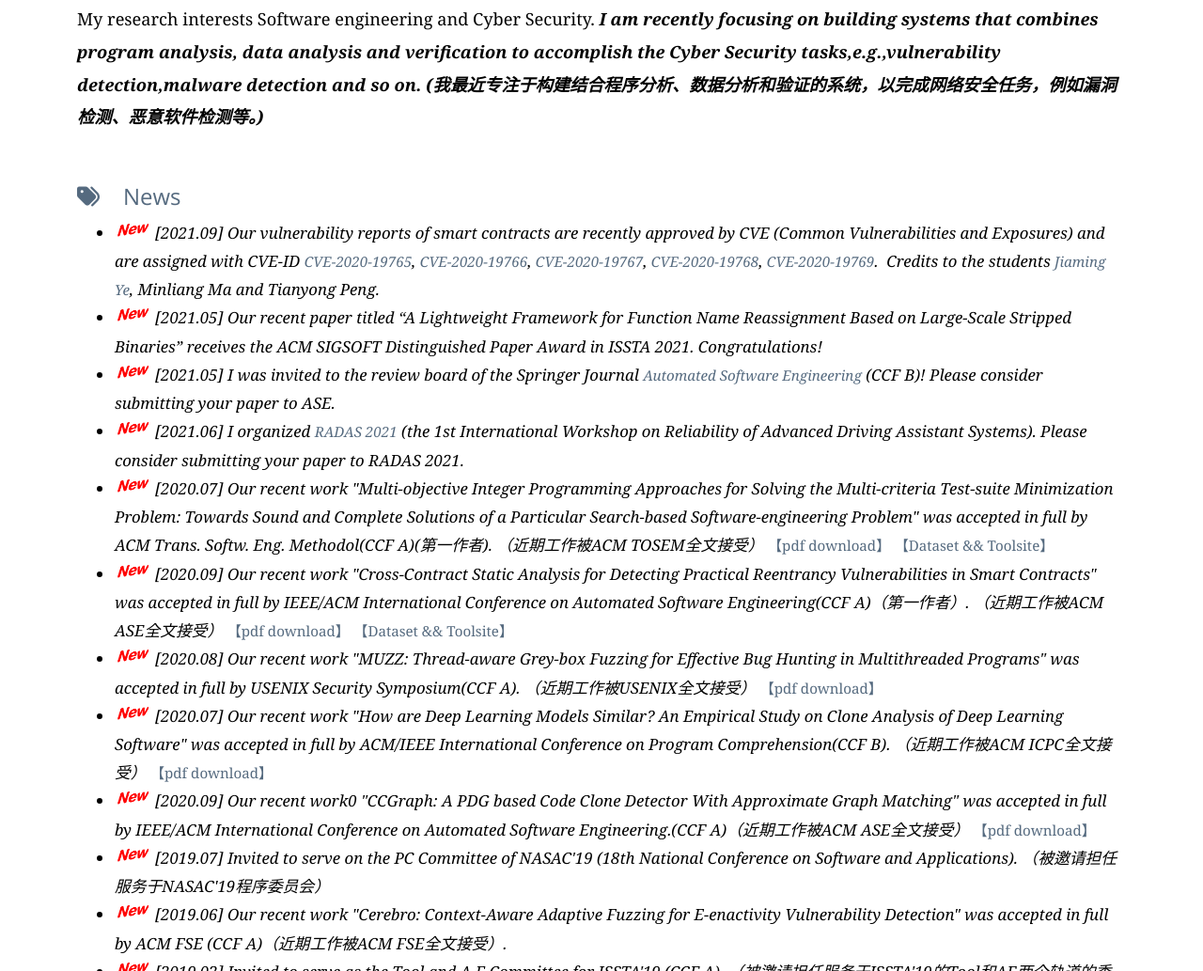
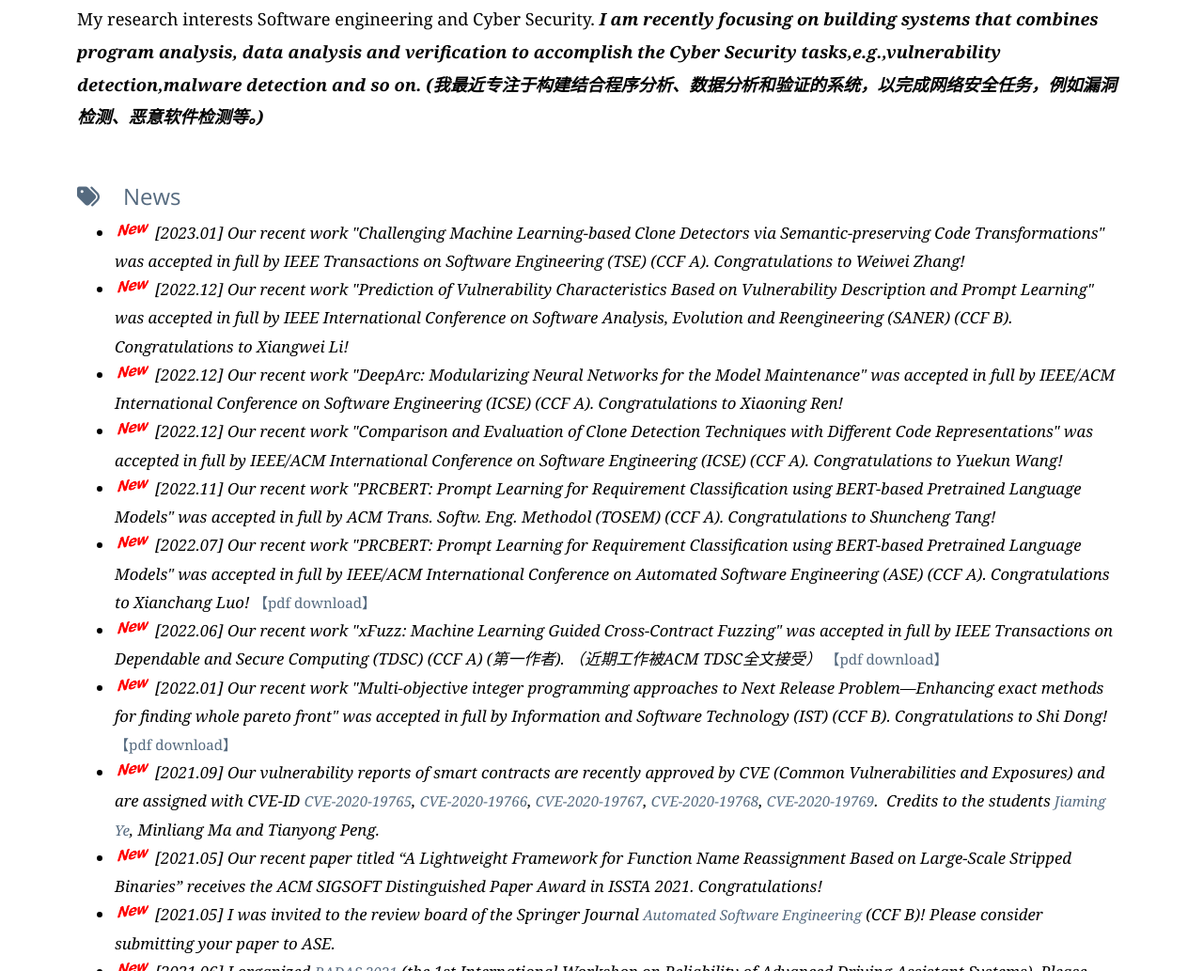
Before and after one commit to yinxingxue/yinxingxue.github.io, a plain HTML site: page index.html in a window 1280 px wide. Shown: the part 957-1990 px from the top of the page at 94% size. Drawn offline with nearby package versions, Linux system fonts and the light colour scheme.

Commit message:
update News and Grants

```diff
--- a/index.html
+++ b/index.html
@@ -137,6 +137,72 @@
 									<h3 class="smalltitle-color"><i class="fa fa-tags" aria-hidden="true"></i>&nbsp;&nbsp;&nbsp;&nbsp;News</h3>
 									<div >
 									<ul type="disc">
+										<li class="MsoNormal-smaller" >
+											<img src="./images/new_zuo.png" height="20" style="vertical-align:top">
+											<i>[2023.01] Our recent work "Challenging Machine Learning-based Clone Detectors via Semantic-preserving Code Transformations" was accepted in full by IEEE Transactions on Software Engineering (TSE) (CCF A).
+												Congratulations to Weiwei Zhang!
+											</i>
+											<!--
+											<a href="./papers/tosem2020Multi-objective Integer Programming Approaches for Solving the Multi-criteria Test-suite Minimization Problem Towards Sound and Complete Solutions of a Particular Search-based Softwa.pdf" class="pdfdownload">【pdf download】</a>
+											-->
+										</li>
+										<li class="MsoNormal-smaller" >
+											<img src="./images/new_zuo.png" height="20" style="vertical-align:top">
+											<i>[2022.12] Our recent work "Prediction of Vulnerability Characteristics Based on Vulnerability Description and Prompt Learning" was accepted in full by IEEE International Conference on Software Analysis, Evolution and Reengineering (SANER) (CCF B).
+												Congratulations to Xiangwei Li!
+											</i>
+											<!--
+											<a href="./papers/tosem2020Multi-objective Integer Programming Approaches for Solving the Multi-criteria Test-suite Minimization Problem Towards Sound and Complete Solutions of a Particular Search-based Softwa.pdf" class="pdfdownload">【pdf download】</a>
+											-->
+										</li>
+										<li class="MsoNormal-smaller" >
+											<img src="./images/new_zuo.png" height="20" style="vertical-align:top">
+											<i>[2022.12] Our recent work "DeepArc: Modularizing Neural Networks for the Model Maintenance" was accepted in full by IEEE/ACM International Conference on Software Engineering (ICSE) (CCF A).
+												Congratulations to Xiaoning Ren!
+											</i>
+											<!--
+											<a href="./papers/tosem2020Multi-objective Integer Programming Approaches for Solving the Multi-criteria Test-suite Minimization Problem Towards Sound and Complete Solutions of a Particular Search-based Softwa.pdf" class="pdfdownload">【pdf download】</a>
+											-->
+										</li>
+										<li class="MsoNormal-smaller" >
+											<img src="./images/new_zuo.png" height="20" style="vertical-align:top">
+											<i>[2022.12] Our recent work "Comparison and Evaluation of Clone Detection Techniques with Different Code Representations" was accepted in full by IEEE/ACM International Conference on Software Engineering (ICSE) (CCF A).
+												Congratulations to Yuekun Wang!
+											</i>
+											<!--
+											<a href="./papers/tosem2020Multi-objective Integer Programming Approaches for Solving the Multi-criteria Test-suite Minimization Problem Towards Sound and Complete Solutions of a Particular Search-based Softwa.pdf" class="pdfdownload">【pdf download】</a>
+											-->
+										</li>
+										<li class="MsoNormal-smaller" >
+											<img src="./images/new_zuo.png" height="20" style="vertical-align:top">
+											<i>[2022.11] Our recent work "PRCBERT: Prompt Learning for Requirement Classification using BERT-based Pretrained Language Models" was accepted in full by ACM Trans. Softw. Eng. Methodol (TOSEM) (CCF A).
+												Congratulations to Shuncheng Tang!
+											</i>
+											<!--
+											<a href="./papers/tosem2020Multi-objective Integer Programming Approaches for Solving the Multi-criteria Test-suite Minimization Problem Towards Sound and Complete Solutions of a Particular Search-based Softwa.pdf" class="pdfdownload">【pdf download】</a>
+											-->
+										</li>
+										<li class="MsoNormal-smaller" >
+											<img src="./images/new_zuo.png" height="20" style="vertical-align:top">
+											<i>[2022.07] Our recent work "PRCBERT: Prompt Learning for Requirement Classification using BERT-based Pretrained Language Models" was accepted in full by IEEE/ACM International Conference on Automated Software Engineering (ASE) (CCF A).
+												Congratulations to Xianchang Luo!
+											</i>
+											<a href="./papers/ASE2022PRCBERT Prompt Learning for Requirement Classification using BERT-based Pretrained Language Models.pdf" class="pdfdownload">【pdf download】</a>
+										</li>
+										<li class="MsoNormal-smaller" >
+											<img src="./images/new_zuo.png" height="20" style="vertical-align:top">
+											<i>[2022.06] Our recent work "xFuzz: Machine Learning Guided Cross-Contract Fuzzing" was accepted in full by IEEE Transactions on Dependable and Secure Computing (TDSC) (CCF A) (第一作者).
+												（近期工作被ACM TDSC全文接受）
+											</i>
+											<a href="./papers/TDSC2022xFuzz_Machine_Learning_Guided_Cross-Contract_Fuzzing.pdf" class="pdfdownload">【pdf download】</a>
+										</li>
+										<li class="MsoNormal-smaller" >
+											<img src="./images/new_zuo.png" height="20" style="vertical-align:top">
+											<i>[2022.01] Our recent work "Multi-objective integer programming approaches to Next Release Problem—Enhancing exact methods for finding whole pareto front" was accepted in full by Information and Software Technology (IST) (CCF B).
+												Congratulations to Shi Dong!
+											</i>
+											<a href="./papers/IST2022Multi-objective integer programming approaches to Next Release Problem—Enhancing exact methods for finding whole pareto front.pdf" class="pdfdownload">【pdf download】</a>
+										</li>
 										<li class="MsoNormal-smaller" >
 											<img src="./images/new_zuo.png" height="20" style="vertical-align:top">
 											<i>[2021.09] Our vulnerability reports of smart contracts are recently approved by CVE (Common Vulnerabilities and Exposures) and are assigned with CVE-ID
@@ -519,6 +585,11 @@
 									<h3 class="smalltitle-color"><i class="fa fa-money" aria-hidden="true"></i>&nbsp;&nbsp;&nbsp;&nbsp;Grants</h3>
 									<ul type="disc">
 										<li class="MsoNormal-normal grants">
+											项目负责人，安徽省科技重大专项项目：项目批准号：202103a05020009 项目名称：自动驾驶系统网络安全关键技术研究与应用<br>
+省拨经费：150.00万元 项目起止年月：2021年04月至2024年04月
+
+										</li>
+										<li class="MsoNormal-normal grants">
 											项目负责人，国家自然科学基金面上项目：项目批准号：61972373 项目名称：基于差异比较以攻击面为导向的灰盒模糊测试系统研究<br>
 直接费用：60.00万元 项目起止年月：2020年01月至2023年12月
 
```
Also changed, not shown: 3 other files.
